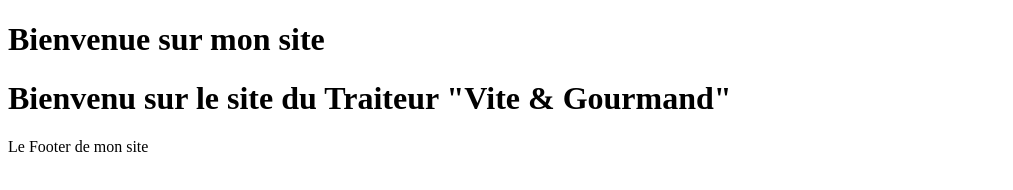
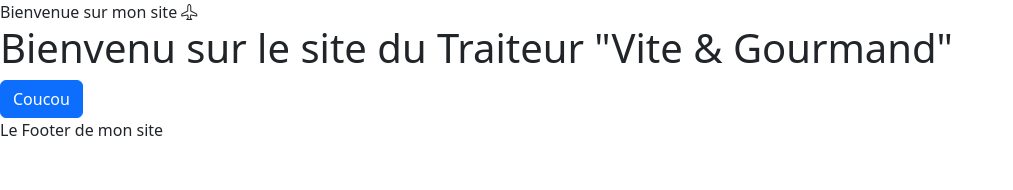
Before and after one commit to AzErNateSSB/VeG_Front, a website with bundled scripts: page index.html in a window 1280 px wide. Shown: the whole page, without its empty margins (0-1013 px from the left). Built offline with nearby package versions, Linux system fonts and the light colour scheme; files whose address does not match are found by name.

Commit message:
Install Bootstrap

```diff
--- a/index.html
+++ b/index.html
@@ -3,13 +3,16 @@
 <head>
     <meta charset="UTF-8">
     <meta name="viewport" content="width=device-width, initial-scale=1.0">
+
+    <link rel="stylesheet" href="node_modules/bootstrap/dist/css/bootstrap.min.css"/>
+    <link rel="stylesheet" href="node_modules/bootstrap-icons/font/bootstrap-icons.css"/>
     <title>Document</title>
+
+
 </head>
 <body>
 
-    <header>
-        <h1>Bienvenue sur mon site</h1>
-    </header>
+    <header>Bienvenue sur mon site <i class="bi bi-airplane"></i></header>
 
 
     <main id="main-page">
@@ -21,5 +24,6 @@
     </footer>
 
     <script type="module" src="Router/Router.js"></script>
+    <script src="node_module/bootstrap/dist/js/bootstrap.bundle.min.js"></script>
 </body>
 </html>
--- /dev/null
+++ b/package.json
@@ -0,0 +1,6 @@
+{
+  "dependencies": {
+    "bootstrap": "^5.3.8",
+    "bootstrap-icons": "^1.13.1"
+  }
+}
--- a/pages/home.html
+++ b/pages/home.html
@@ -1 +1,3 @@
 <h1>Bienvenu sur le site du Traiteur "Vite & Gourmand"</h1>
+
+<button class="btn btn-primary">Coucou</button>
```
Also changed, not shown: 2 other files.
